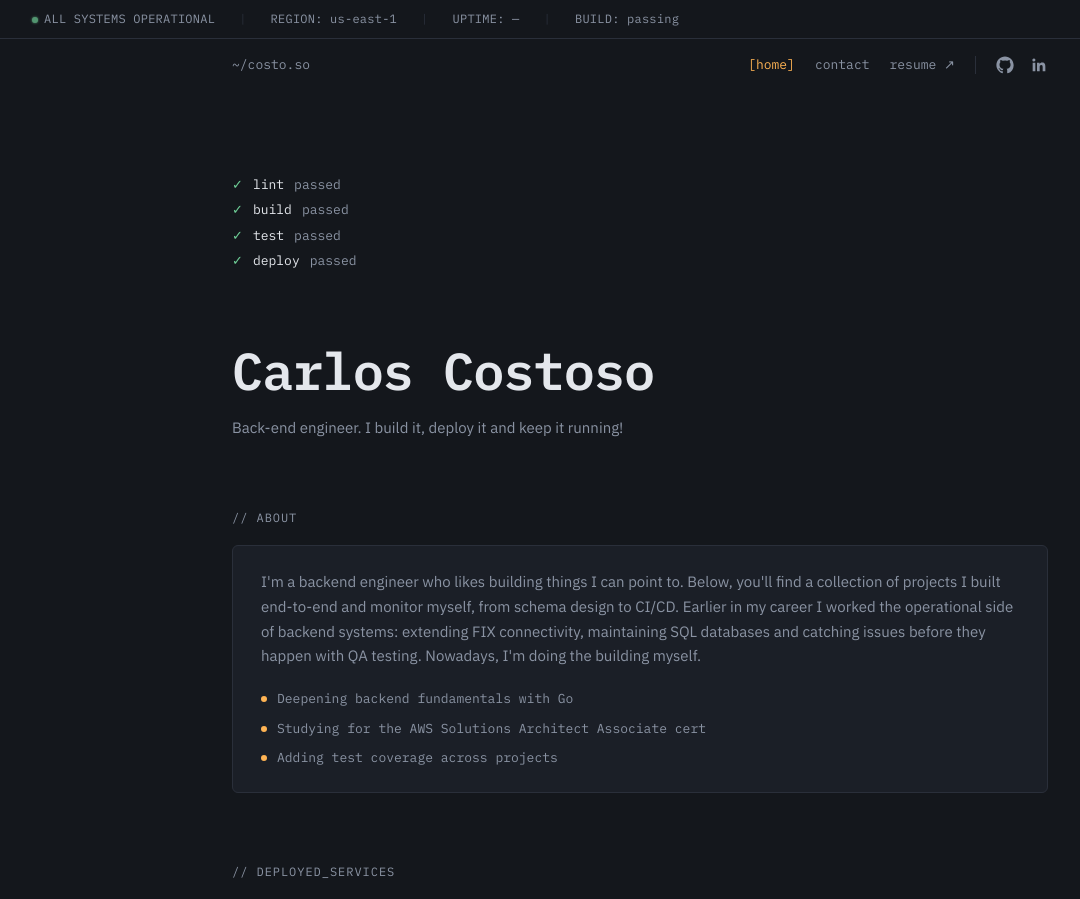
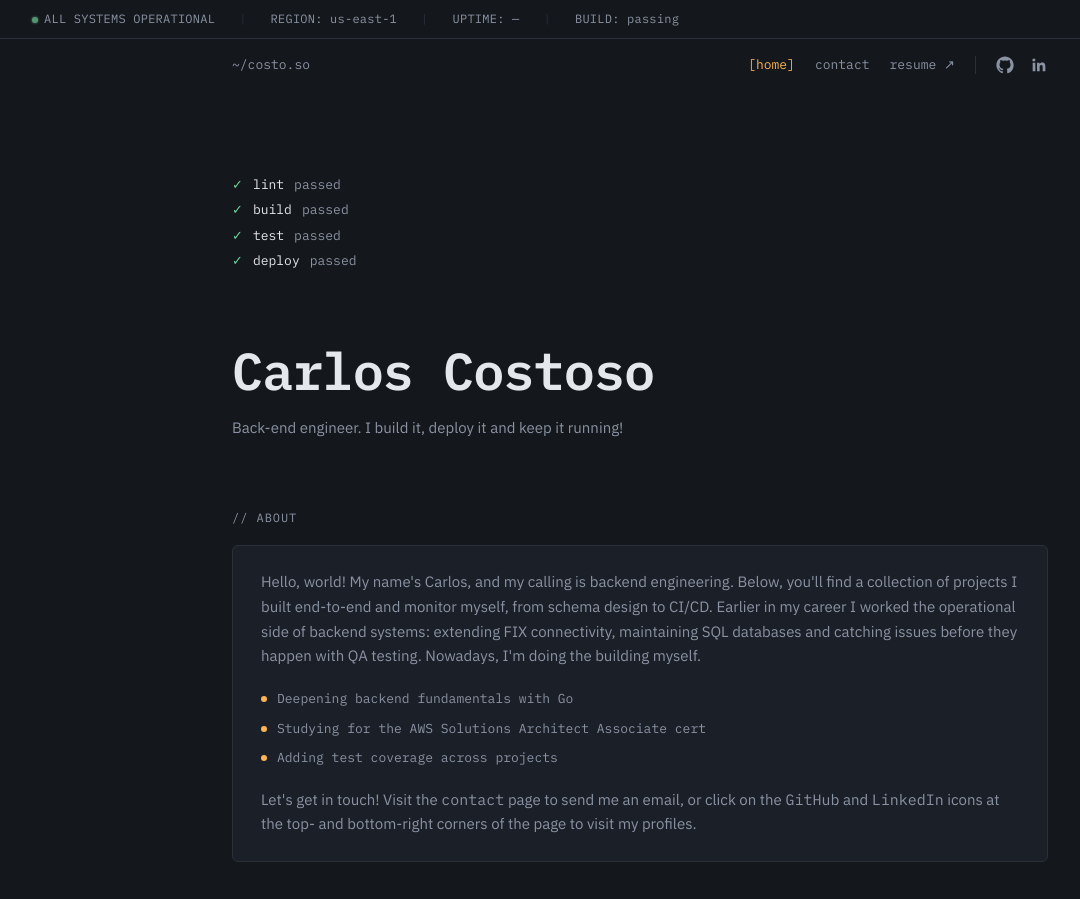
Before and after one commit to ccostoso/carlos, a React (Vite) app: page / in a window 1280 px wide. Shown: the top 899 px of the page, without its empty margins (0-1080 px from the left). Built offline with nearby package versions, Linux system fonts and the light colour scheme; no server answers.

Commit message:
Touches up about component text and styles

```diff
--- a/src/components/About.tsx
+++ b/src/components/About.tsx
@@ -1,3 +1,4 @@
+import { Link } from 'react-router-dom';
 import './about.css';
 
 const nowItems = [
@@ -13,13 +14,13 @@ export function About() {
       <section className="about">
         <div className="about-panel">
           <p>
-            I'm a backend engineer who likes building things I can point to.
-            Below, you'll find a collection of projects I built end-to-end and
-            monitor myself, from schema design to CI/CD. Earlier in my career I
-            worked the operational side of backend systems: extending FIX
-            connectivity, maintaining SQL databases and catching issues before
-            they happen with QA testing. Nowadays, I'm doing the building
-            myself.
+            Hello, world! My name's Carlos, and my calling is backend
+            engineering. Below, you'll find a collection of projects I built
+            end-to-end and monitor myself, from schema design to CI/CD. Earlier
+            in my career I worked the operational side of backend systems:
+            extending FIX connectivity, maintaining SQL databases and catching
+            issues before they happen with QA testing. Nowadays, I'm doing the
+            building myself.
           </p>
           <ul className="now-list mono">
             {nowItems.map((item) => (
@@ -29,6 +30,32 @@ export function About() {
               </li>
             ))}
           </ul>
+          <p>
+            Let's get in touch! Visit the{' '}
+            <Link to="/contact" className="mono">
+              contact
+            </Link>{' '}
+            page to send me an email, or click on the{' '}
+            <a
+              href="https://github.com/ccostoso"
+              target="_blank"
+              rel="noopener noreferrer"
+              className="mono"
+            >
+              GitHub
+            </a>{' '}
+            and{' '}
+            <a
+              href="https://www.linkedin.com/in/carlos-costoso"
+              target="_blank"
+              rel="noopener noreferrer"
+              className="mono"
+            >
+              LinkedIn
+            </a>{' '}
+            icons at the top- and bottom-right corners of the page to visit my
+            profiles.
+          </p>
         </div>
       </section>
     </>
--- a/src/components/about.css
+++ b/src/components/about.css
@@ -16,6 +16,20 @@
   font-size: 15px;
   line-height: 1.65;
   margin-bottom: 20px;
+}
+
+.about-panel p:last-child {
+  margin-bottom: 0;
+  margin-top: 20px;
+}
+
+.about-panel p a {
+  color: var(--text-dim);
+  text-decoration: none;
+}
+
+.about-panel p a:hover {
+  color: var(--text);
 }
 
 .now-list {
```
